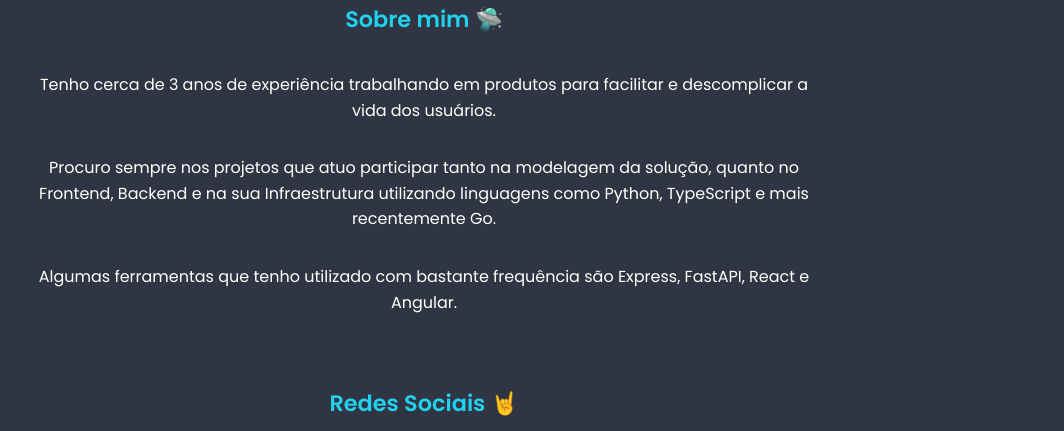
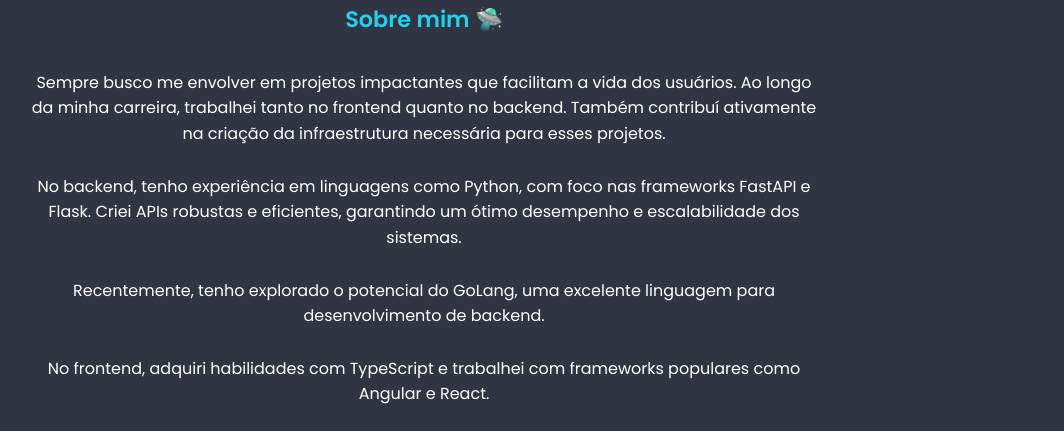
Before and after one commit to XandeCoding/Meu-site, a React (Create React App) app: page / in a window 1280 px wide. Shown: the part 521-952 px from the top of the page, without its empty margins (216-1280 px from the left). Built offline with nearby package versions, Linux system fonts and the light colour scheme.

Commit message:
:recycle: melhoria nos textos

```diff
--- a/src/components/Summary.jsx
+++ b/src/components/Summary.jsx
@@ -20,7 +20,7 @@ const Summary = () => {
         display: block;
         text-align: center;
         max-width: 50rem;
-        margin: 1em 2.5em;
+        margin: 0.85em 2.5em;
 
         @media (max-width: 700px) {
             font-size: 1rem;
@@ -43,6 +43,10 @@ const Summary = () => {
             <Text>
                 <Translate token="summaryTextPt3" />
             </Text>
+            <Text>
+                <Translate token="summaryTextPt4" />
+            </Text>
+
         </Wrapper>
     )
 }
--- a/src/components/localisation/dictionary.jsx
+++ b/src/components/localisation/dictionary.jsx
@@ -5,9 +5,10 @@ const Dictionary = {
         work: 'Desenvolvedor - LuizaLabs',
         tecnologies: 'Python | Node.js | Angular | React',
         summaryTitle: 'Sobre mim',
-        summaryTextPt1: `Tenho cerca de 3 anos de experiência trabalhando em produtos para facilitar e descomplicar a vida dos usuários.`,
-        summaryTextPt2: `Procuro sempre nos projetos que atuo participar tanto na modelagem da solução, quanto no Frontend, Backend e na sua Infraestrutura utilizando linguagens como Python, TypeScript e mais recentemente Go.`,
-        summaryTextPt3: `Algumas ferramentas que tenho utilizado com bastante frequência são Express, FastAPI, React e Angular.`,
+        summaryTextPt1: 'Sempre busco me envolver em projetos impactantes que facilitam a vida dos usuários. Ao longo da minha carreira, trabalhei tanto no frontend quanto no backend. Também contribuí ativamente na criação da infraestrutura necessária para esses projetos.',
+        summaryTextPt2: 'No backend, tenho experiência em linguagens como Python, com foco nas frameworks FastAPI e Flask. Criei APIs robustas e eficientes, garantindo um ótimo desempenho e escalabilidade dos sistemas.',
+        summaryTextPt3: 'Recentemente, tenho explorado o potencial do GoLang, uma excelente linguagem para desenvolvimento de backend.',
+        summaryTextPt4: 'No frontend, adquiri habilidades com TypeScript e trabalhei com frameworks populares como Angular e React.',
         socialNetworks: 'Redes Sociais 🤘',
         flag: '🇧🇷'
     },
@@ -17,9 +18,10 @@ const Dictionary = {
         work: 'Developer at LuizaLabs',
         tecnologies: 'Python | Node.js | Angular | React',
         summaryTitle: 'About me',
-        summaryTextPt1: `I have about 3 years of experience working on products to make life easier and uncomplicated for users.`,
-        summaryTextPt2: `I always try to participate in the projects that I work on, both in the modeling of the solution, as well as in the Frontend, Backend and its Infrastructure using languages such as Python, TypeScript and more recently Go.`,
-        summaryTextPt3: 'Some tools I have been using quite often are Express, FastAPI, React and Angular.',
+        summaryTextPt1: 'I always seek to get involved in impactful projects that make users\' lives easier. Throughout my career, I have worked on both the frontend and backend. I have also actively contributed to the creation of the necessary infrastructure for these projects.',
+        summaryTextPt2:  'In the backend, I have experience in languages such as Python, with a focus on frameworks like FastAPI and Flask. I have created robust and efficient APIs, ensuring excellent performance and scalability of the systems.',
+        summaryTextPt3: 'Recently, I have been exploring the potential of GoLang, an excellent language for backend development.',
+        summaryTextPt4: 'On the frontend, I have acquired skills in TypeScript and worked with popular frameworks like Angular and React.',
         socialNetworks: 'Social Networks🤘',
         flag: '🇺🇸'
     }
```
